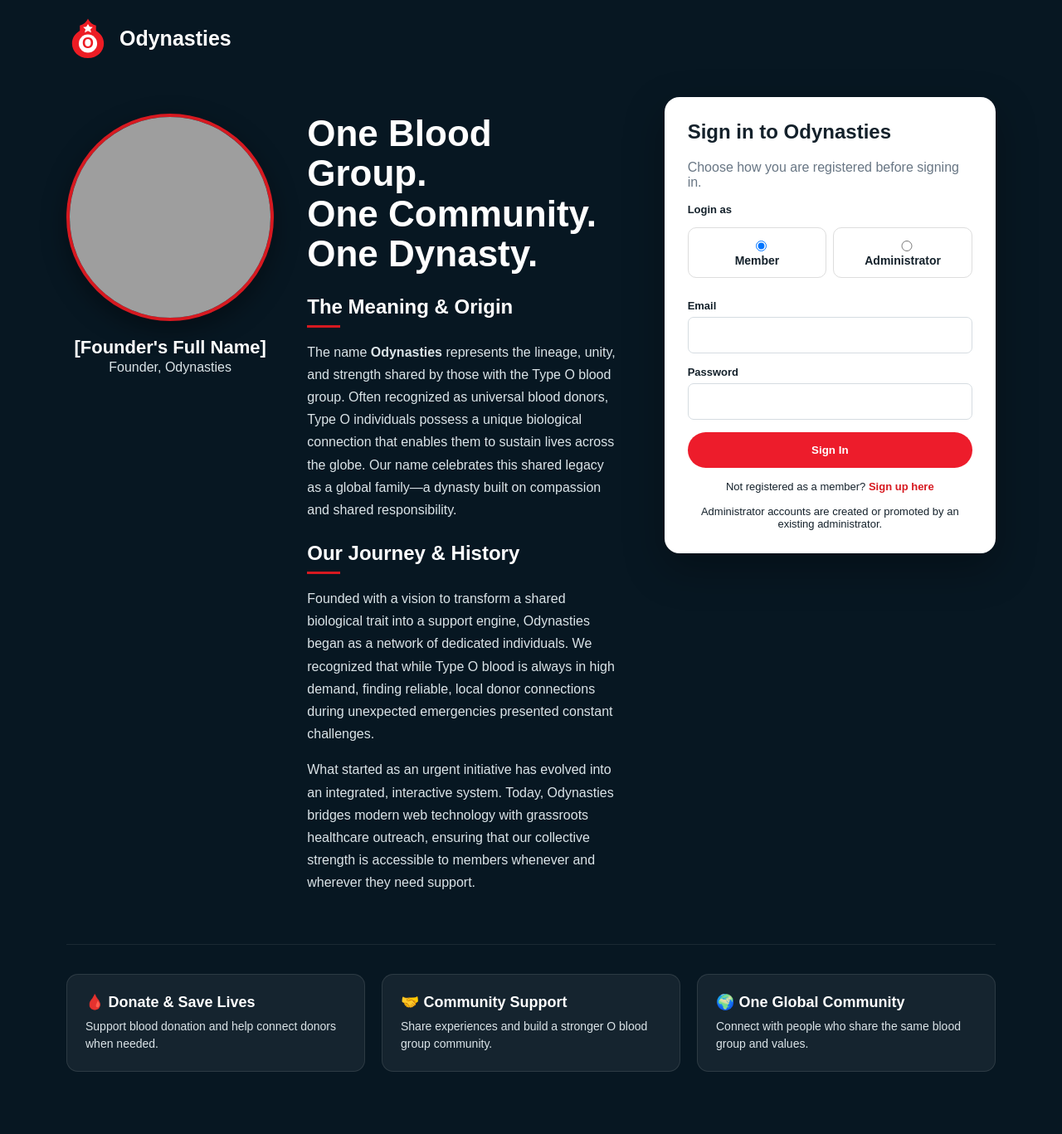
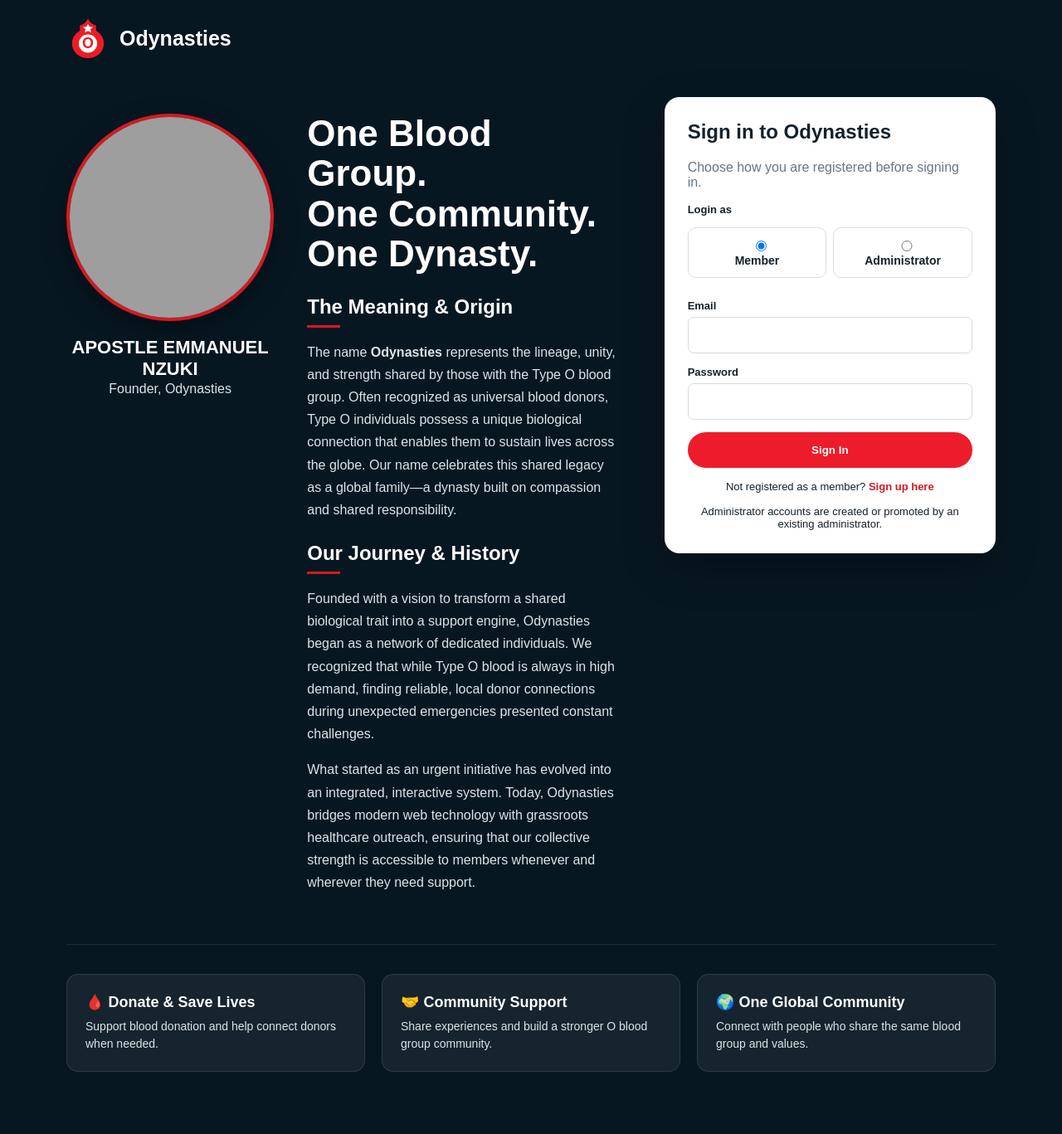
Before and after one commit to Dekish254/odynasties3, a PHP site: page /index.php in a window 1280 px wide. Shown: the whole page at 83% size. Run offline with PHP 8.4, Linux system fonts and the light colour scheme; grey boxes are pictures that could not be loaded.

Commit message:
Update index.php

```diff
--- a/index.php
+++ b/index.php
@@ -141,7 +141,7 @@ elseif ($u['role'] !== $role) {
           <!-- UPDATE PATH: Replace 'assets/images/founder.jpg' with your real image source file -->
           <img src="<?=base_url('assets/images/founder.jpg')?>" alt="Founder of Odynasties" class="founder-img-large" onerror="this.src='https://placeholder.com';">
           <div class="founder-title">
-            <strong>[Founder's Full Name]</strong>
+            <strong>APOSTLE EMMANUEL NZUKI</strong>
             Founder, Odynasties
           </div>
         </div>
```
